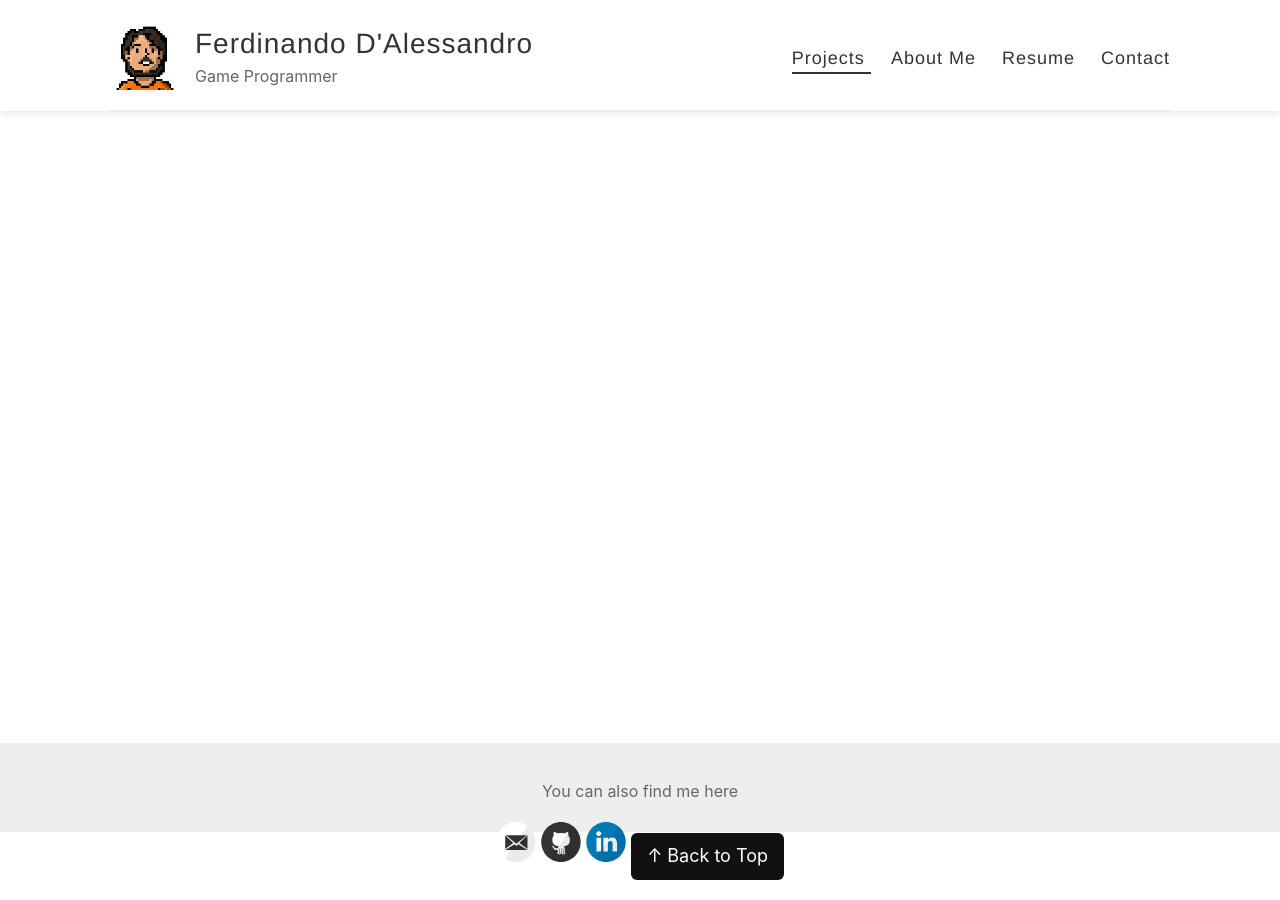
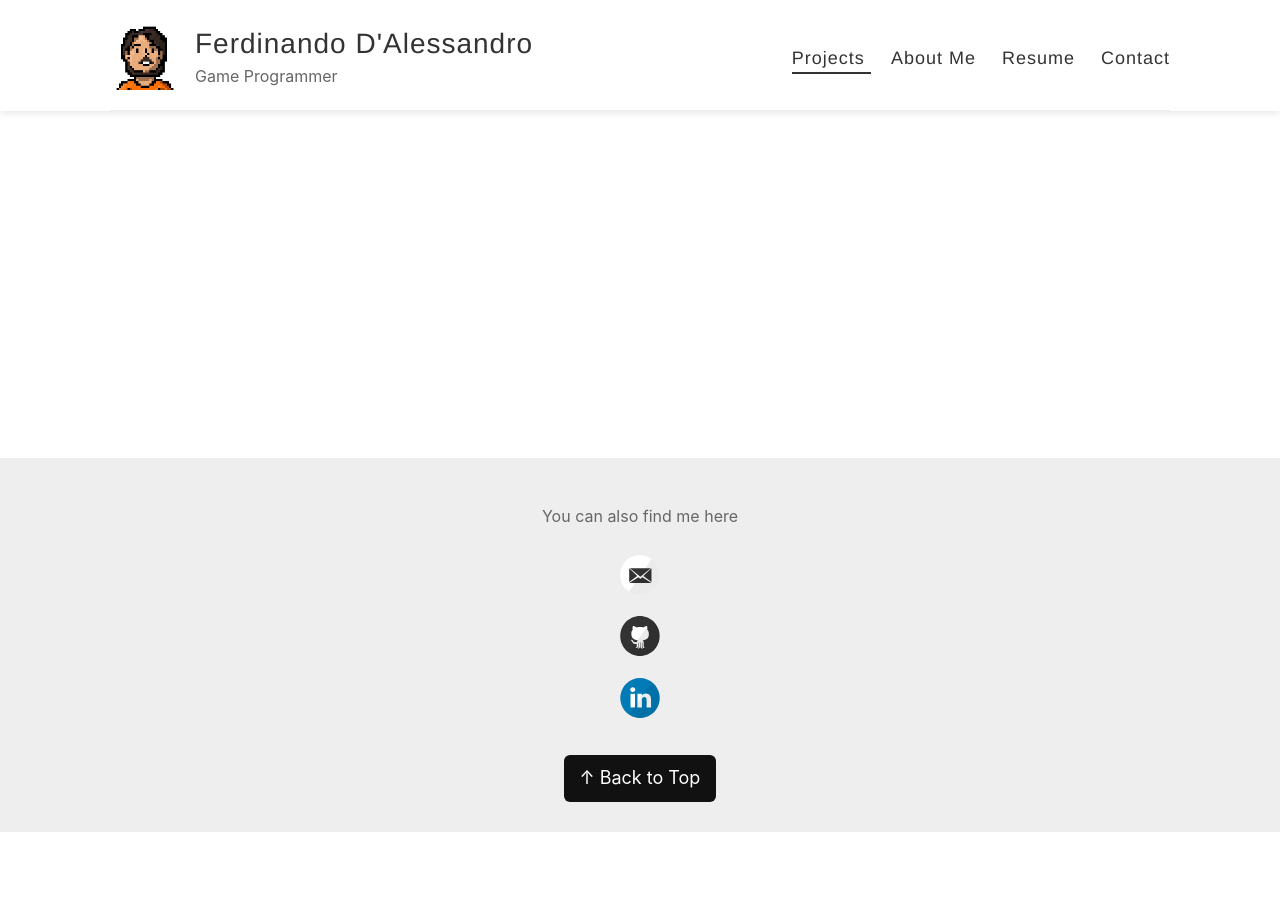
Before and after one commit to FerdiDale/ferdidale.github.io, a Jekyll site: the page built from _pages/projects.md, in a window 1280 px wide and 900 px high, scrolled down 68 px. Built offline with Jekyll 4.4.1, drawn with Linux system fonts in a browser that asks for light colours; the list of posts is cut into pages by our own code; after the commit the page ends 900 px from its top, so only the background shows below that.

Commit message:
updated footer

```diff
--- a/assets/style.scss
+++ b/assets/style.scss
@@ -449,19 +449,30 @@ nav {
   position: absolute;
   bottom: 0;
   width: 100%;
-  height: 89px;
   background-color: $lightGray;
 }
 
 footer {
-  padding: 20px 0;
-  text-align: center;
+    padding: 30px 0;
+    text-align: center;
+    display: flex;
+    flex-direction: column;
+    align-items: center;
+    gap: 12px;
 }
 
 .footer-text {
     margin-bottom: 12px;
     color: #666;
     font-size: 16px;
+}footer {
+    padding: 30px 0;
+    text-align: center;
+
+    display: flex;
+    flex-direction: column;
+    align-items: center;
+    gap: 12px;
 }
 
 .back-to-top {
@@ -596,14 +607,12 @@ Modules - reusable parts of our design
 /* MOBILE */
 @media (max-width: 768px) {
     .about-grid {
-        flex-direction: column;
-        align-items: center;
-        text-align: center;
+        grid-template-columns: 1fr;
     }
 
     .hobby-images {
-        width: 100%;
-        max-width: 300px;
+        max-width: 100%;
+        grid-template-columns: repeat(3, 1fr);
     }
 }
 
```
